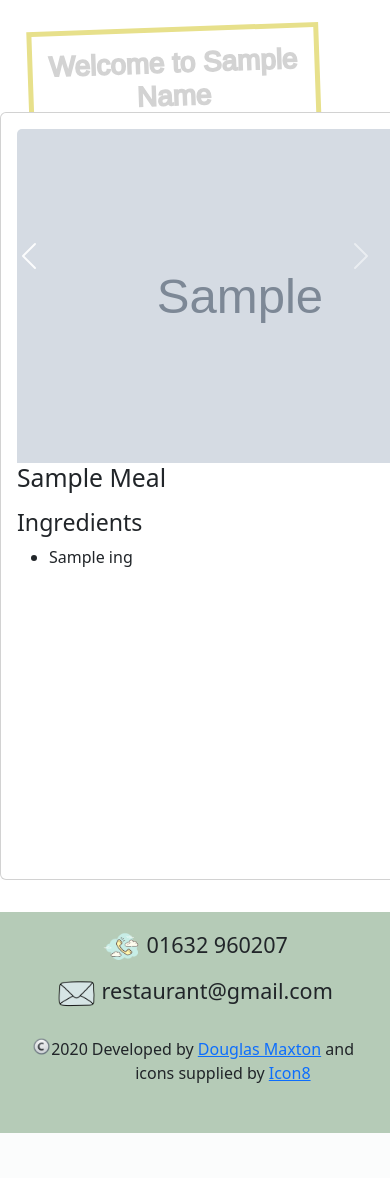
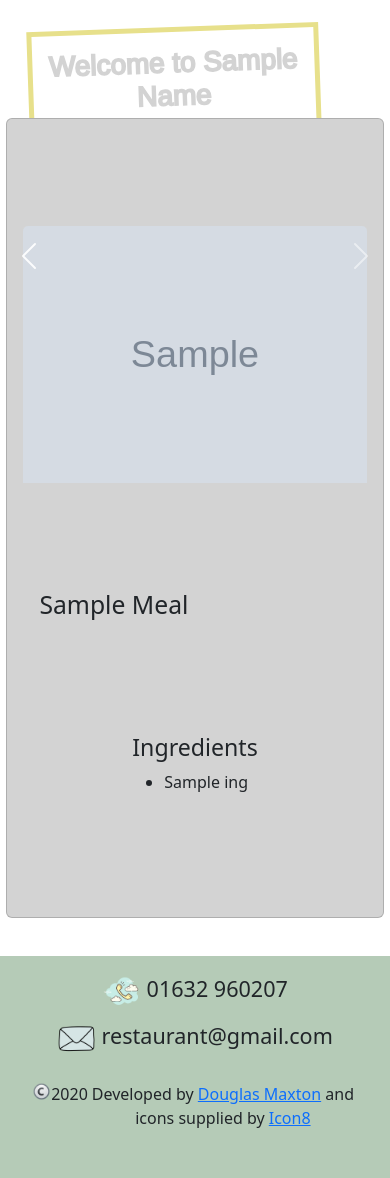
Before and after one commit to douglas86/ci-project4-restaurant-booking-system, a Django app: template templates/home/index.html in a window 390 px wide; the page is wider, and only the part inside the window is pictured. Shown: the part 166-1344 px from the top of that part. Before the commit the page ends 1299 px from the top of that part, so only its background shows below. Run offline with Django 5.2, Linux system fonts and the light colour scheme; the template is opened without the code that fills it: most values are stand-ins (such as "Sample title", 1, 10 or a date in 2020); grey boxes marked "Sample" are stand-in pictures; some web fonts are replaced.

Commit message:
rectified styling on mobile

```diff
--- a/static/css/styles.css
+++ b/static/css/styles.css
@@ -94,13 +94,28 @@ p {
 
 /*carousel*/
 .carousel-inner {
-    width: 30em;
+    width: 100%;
     margin: 2em auto;
+    padding: 0.4em;
 }
 
 .card {
-    height: 48em;
     padding: 1em;
+    height: 50em;
+    background-color: #D3D3D3;
+}
+
+.image {
+    position: relative;
+    margin: auto;
+}
+
+.card-title {
+    margin: 1em;
+}
+
+.ingredients {
+    margin: auto;
 }
 /*forms*/
 form {
--- a/templates/services/home/card.html
+++ b/templates/services/home/card.html
@@ -1,9 +1,11 @@
 {% load static %}
 
-{#<img src="{{ meal.featured_image.url }}" class="d-block w-100" alt="not found">#}
 <div class="card">
+    <div class="image">
         <img src="{{ meal.featured_image.url }}" class="card-img-top" alt="not found">
+    </div>
     <div class="card-title"><h2>{{ meal.title | title }}</h2></div>
+    <div class="ingredients">
         <h3>Ingredients</h3>
         <ul>
             {% for ing in meal.ingredients %}
@@ -11,3 +13,5 @@
             {% endfor %}
         </ul>
     </div>
+
+</div>
```
Lines whose indentation alone changed are shown as unchanged.
